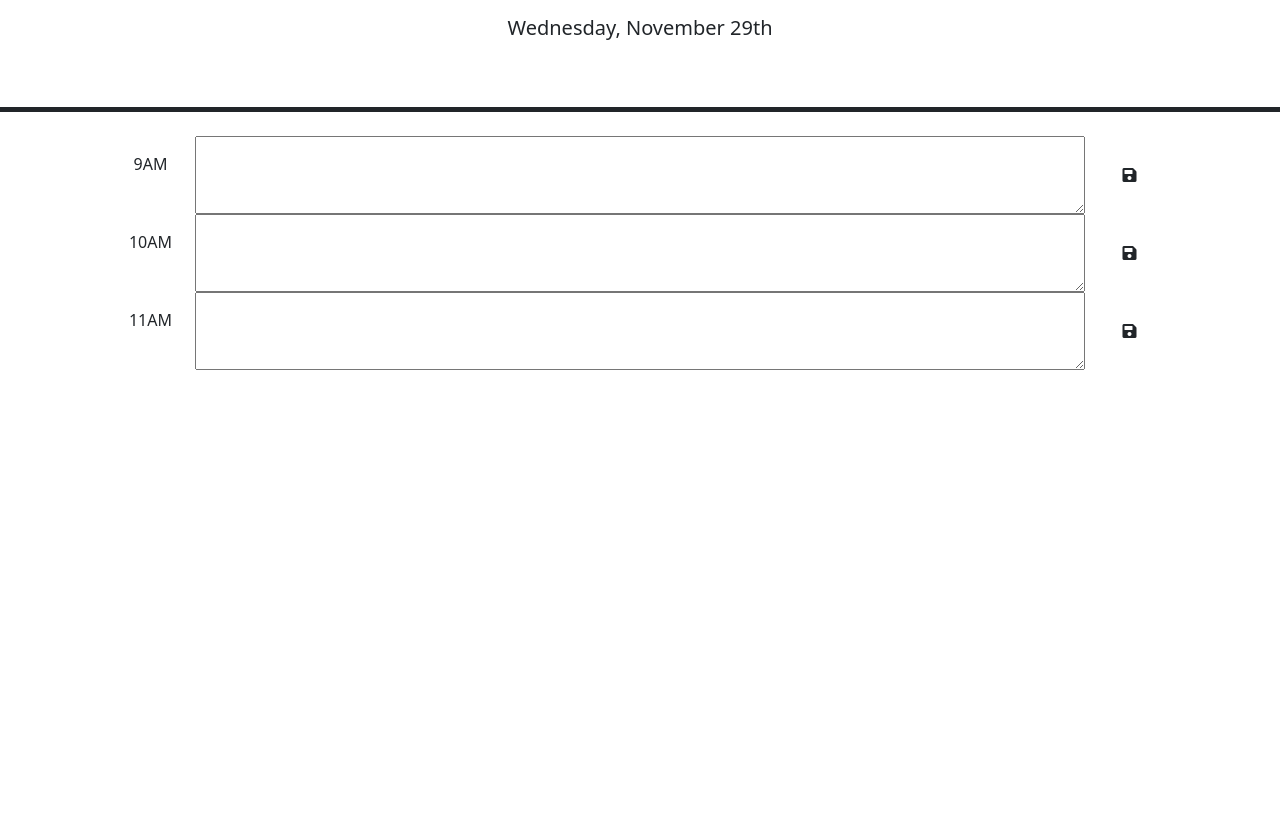
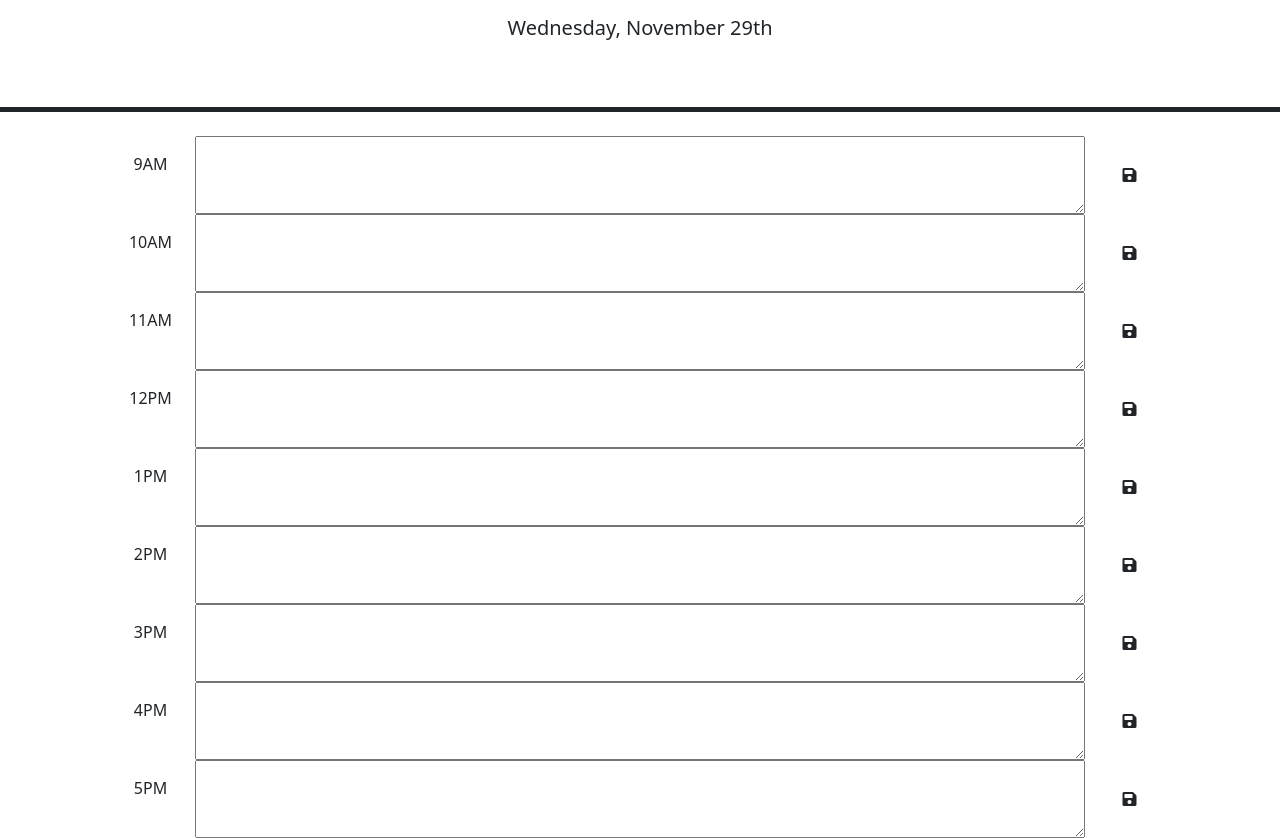
Before and after one commit to lucyJihyeon/Work-Day-Scheduler, a plain HTML site: page index.html in a window 1280 px wide. Shown: the part 166-1004 px from the top of the page. Before the commit the page ends 800 px from the top, so only its background shows below. Drawn offline with nearby package versions, Linux system fonts and the light colour scheme.

Commit message:
Added more hour containers

```diff
--- a/index.html
+++ b/index.html
@@ -70,6 +70,49 @@
         </button>
       </div>
 
+      <div id="hour-11" class="row time-block">
+        <div class="col-2 col-md-1 hour text-center py-3">12PM</div>
+        <textarea class="col-8 col-md-10 description" rows="3"> </textarea>
+        <button class="btn saveBtn col-2 col-md-1" aria-label="save">
+          <i class="fas fa-save" aria-hidden="true"></i>
+        </button>
+      </div>
+      <div id="hour-11" class="row time-block">
+        <div class="col-2 col-md-1 hour text-center py-3">1PM</div>
+        <textarea class="col-8 col-md-10 description" rows="3"> </textarea>
+        <button class="btn saveBtn col-2 col-md-1" aria-label="save">
+          <i class="fas fa-save" aria-hidden="true"></i>
+        </button>
+      </div>
+      <div id="hour-11" class="row time-block">
+        <div class="col-2 col-md-1 hour text-center py-3">2PM</div>
+        <textarea class="col-8 col-md-10 description" rows="3"> </textarea>
+        <button class="btn saveBtn col-2 col-md-1" aria-label="save">
+          <i class="fas fa-save" aria-hidden="true"></i>
+        </button>
+      </div>
+      <div id="hour-11" class="row time-block">
+        <div class="col-2 col-md-1 hour text-center py-3">3PM</div>
+        <textarea class="col-8 col-md-10 description" rows="3"> </textarea>
+        <button class="btn saveBtn col-2 col-md-1" aria-label="save">
+          <i class="fas fa-save" aria-hidden="true"></i>
+        </button>
+      </div>
+      <div id="hour-11" class="row time-block">
+        <div class="col-2 col-md-1 hour text-center py-3">4PM</div>
+        <textarea class="col-8 col-md-10 description" rows="3"> </textarea>
+        <button class="btn saveBtn col-2 col-md-1" aria-label="save">
+          <i class="fas fa-save" aria-hidden="true"></i>
+        </button>
+      </div>
+      <div id="hour-11" class="row time-block">
+        <div class="col-2 col-md-1 hour text-center py-3">5PM</div>
+        <textarea class="col-8 col-md-10 description" rows="3"> </textarea>
+        <button class="btn saveBtn col-2 col-md-1" aria-label="save">
+          <i class="fas fa-save" aria-hidden="true"></i>
+        </button>
+      </div>
+
     <!--Add Jquery library -->
     <script src="https://code.jquery.com/jquery-3.4.1.min.js"></script>
     <!--Add DayJs Library-->
```
